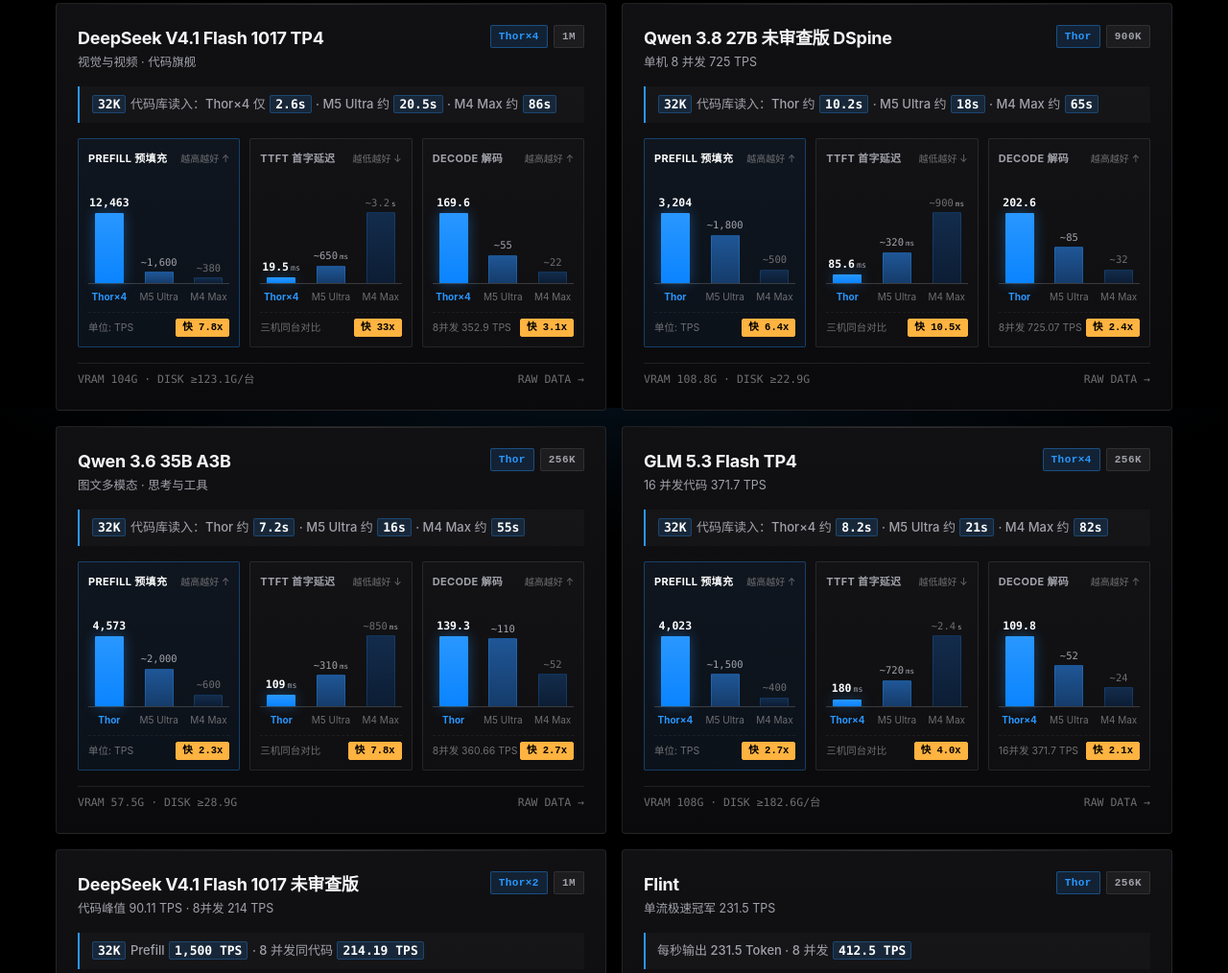
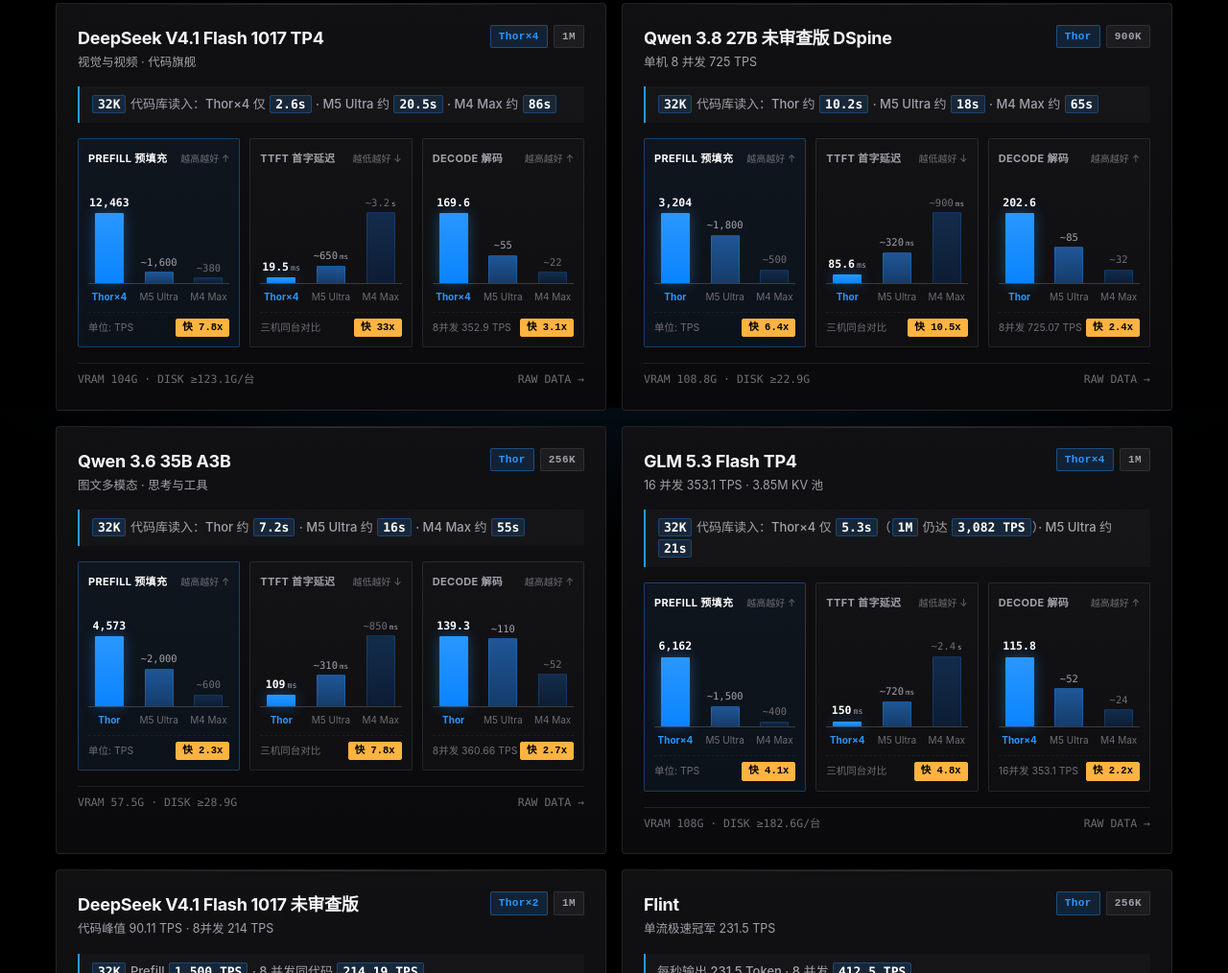
Before and after one commit to whoamihappyhacking/aipod-benchmark, a plain HTML site: page index.html in a window 1280 px wide. Shown: the part 375-1389 px from the top of the page at 96% size. Drawn offline with Linux system fonts and the light colour scheme.

Commit message:
data: update GLM 5.3 Flash TP4 to latest benchmark (6162 Prefill, 115.8 TPS, 1M ctx)

```diff
--- a/app.js
+++ b/app.js
@@ -322,7 +322,7 @@
     },
     {
       k: '多并发吞吐（团队）',
-      thor: '8 并发 725 TPS · 16 并发代码 371.7 TPS（vLLM 批处理）',
+      thor: '8 并发 725 TPS · 16 并发 353.1 TPS（vLLM 批处理）',
       mac: 'MLX / llama.cpp 以单流为主，高并发排队掉速',
       bar: [100, 22],
       verdict: 'Thor 压倒性胜出',
--- a/data.js
+++ b/data.js
@@ -78,17 +78,17 @@ const MODELS = [
     featured: true,
     name: 'GLM 5.3 Flash TP4',
     hw: 'Thor×4',
-    ctx: '256K',
-    tag: '16 并发代码 371.7 TPS',
+    ctx: '1M',
+    tag: '16 并发 353.1 TPS · 3.85M KV 池',
     vram: '108G',
     disk: '≥182.6G/台',
-    quantLine: '32K 代码库读入：Thor×4 约 8.2s · M5 Ultra 约 21s · M4 Max 约 82s',
+    quantLine: '32K 代码库读入：Thor×4 仅 5.3s（1M 仍达 3,082 TPS）· M5 Ultra 约 21s',
     llm: {
-      prefill: { thor: '4,023', thorNum: 4023, m5u: '~1,500', m5uNum: 1500, m4m: '~400', m4mNum: 400, unit: 'TPS', ratio: '快 2.7x' },
-      ttft:    { thor: '180ms', thorNum: 180,  m5u: '~720ms', m5uNum: 720,  m4m: '~2.4s', m4mNum: 2400, unit: '', ratio: '快 4.0x' },
-      decode:  { thor: '109.8', thorNum: 109.8, m5u: '~52',   m5uNum: 52,   m4m: '~24',  m4mNum: 24, unit: 'TPS', ratio: '快 2.1x', sub: '16并发 371.7 TPS' }
+      prefill: { thor: '6,162', thorNum: 6162, m5u: '~1,500', m5uNum: 1500, m4m: '~400', m4mNum: 400, unit: 'TPS', ratio: '快 4.1x' },
+      ttft:    { thor: '150ms', thorNum: 150,  m5u: '~720ms', m5uNum: 720,  m4m: '~2.4s', m4mNum: 2400, unit: '', ratio: '快 4.8x' },
+      decode:  { thor: '115.8', thorNum: 115.8, m5u: '~52',   m5uNum: 52,   m4m: '~24',  m4mNum: 24, unit: 'TPS', ratio: '快 2.2x', sub: '16并发 353.1 TPS' }
     },
-    raw: '代码单流 109.8 TPS，正文单流 63.3 TPS，8/16 并发代码 256.1/371.7 TPS，16K/32K Prefill 4023/4000 TPS，TTFT 0.18s，图文多模态与工具调用，256K'
+    raw: '代码单流 115.8 TPS，正文单流 76.3 TPS，8/16 并发 254.1/353.1 TPS，16K/32K Prefill 6052/6162 TPS（1M 3082 TPS），TTFT 0.15-0.17s；支持图文多模态与工具调用，约 3.85M KV 缓存池，1M 上下文'
   },
   {
     id: 'deepseek-v41-flash',
--- a/index.html
+++ b/index.html
@@ -7,7 +7,7 @@
   <meta http-equiv="Pragma" content="no-cache" />
   <meta http-equiv="Expires" content="0" />
   <title>懒猫微服 AI 算力舱 · AGX Thor 实测</title>
-  <link rel="stylesheet" href="styles.css?v=20261123-8" />
+  <link rel="stylesheet" href="styles.css?v=20261124-1" />
 </head>
 <body>
   <header class="topbar">
@@ -122,7 +122,7 @@
     </div>
   </div>
 
-  <script src="data.js?v=20261123-8"></script>
-  <script src="app.js?v=20261123-8"></script>
+  <script src="data.js?v=20261124-1"></script>
+  <script src="app.js?v=20261124-1"></script>
 </body>
 </html>
```
